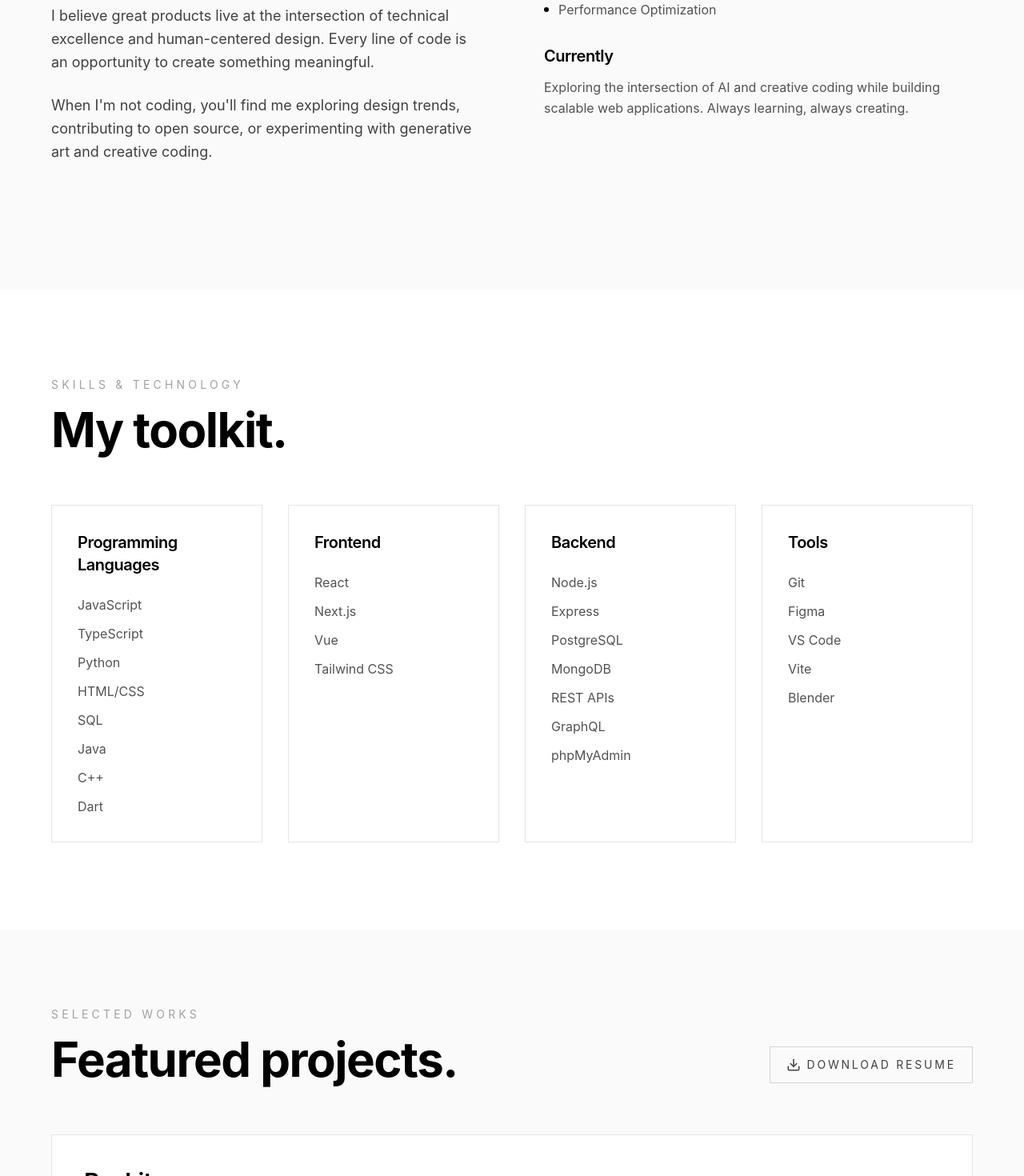
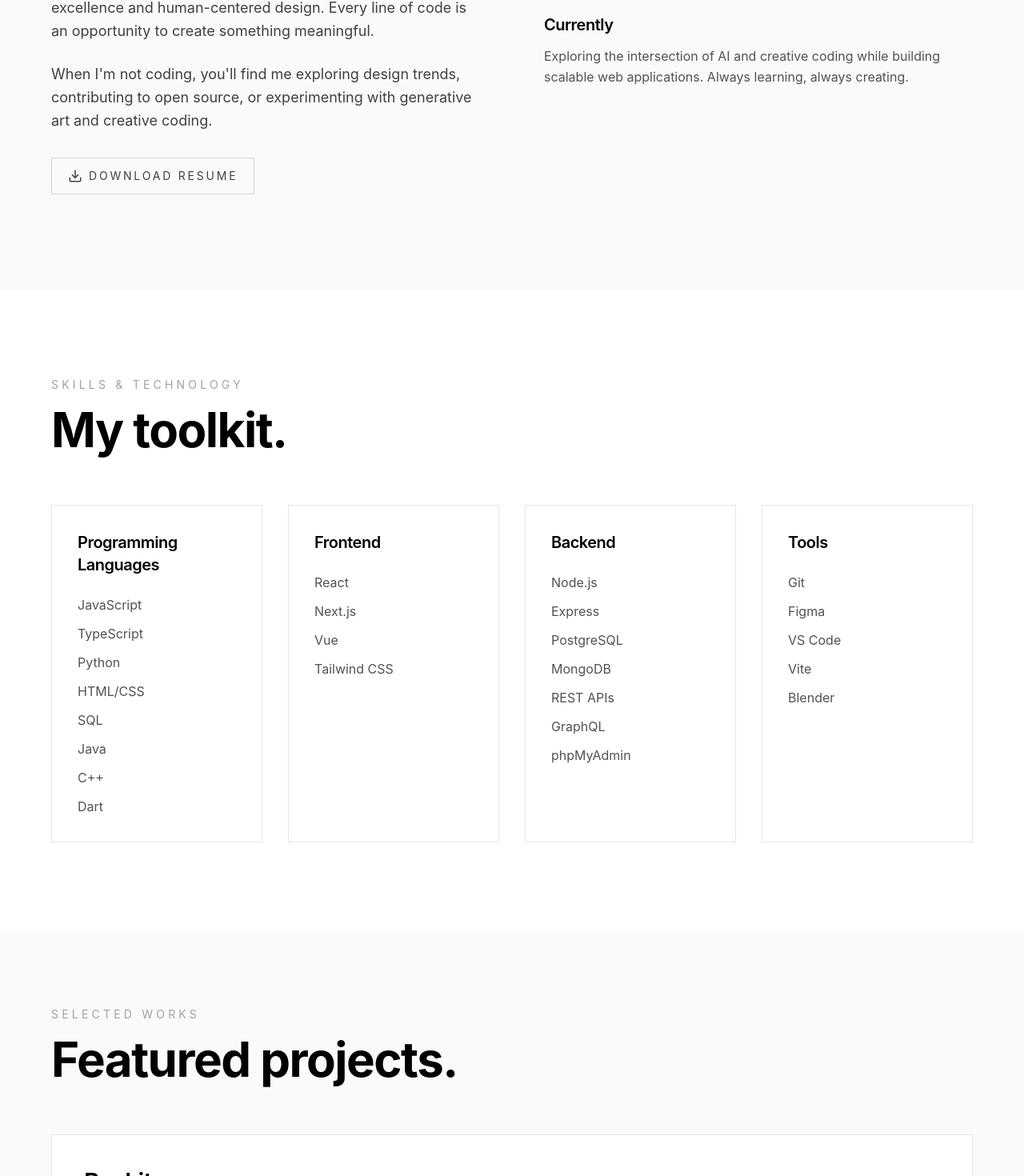
Before and after one commit to krsrcio/krim, a React (Vite) app: page / in a window 1280 px wide. Shown: the part 1238-2708 px from the top of the page at 80% size. Built offline with nearby package versions, Linux system fonts and the light colour scheme.

Commit message:
moved the resume button

```diff
--- a/src/app/components/About.tsx
+++ b/src/app/components/About.tsx
@@ -1,6 +1,7 @@
 import { motion } from 'motion/react';
 import { useInView } from 'motion/react';
 import { useRef } from 'react';
+import { Download } from 'lucide-react';
 
 export function About() {
   const ref = useRef(null);
@@ -38,6 +39,15 @@ export function About() {
               When I'm not coding, you'll find me exploring design trends, contributing to open source,
               or experimenting with generative art and creative coding.
             </p>
+            <a
+              href="/resume.pdf"
+              download
+              className="mt-8 inline-flex items-center gap-2 text-sm tracking-[0.2em] uppercase border border-neutral-300 px-5 py-3 text-neutral-700 hover:text-black hover:border-black transition-colors duration-300"
+              aria-label="Download resume"
+            >
+              <Download size={18} />
+              Download resume
+            </a>
           </motion.div>
 
           <motion.div
--- a/src/app/components/Projects.tsx
+++ b/src/app/components/Projects.tsx
@@ -1,6 +1,5 @@
 import { motion, useInView } from 'motion/react';
 import { useRef } from 'react';
-import { Download, ExternalLink, Github } from 'lucide-react';
 
 const projects = [
   {
@@ -52,7 +51,6 @@ export function Projects() {
           initial={{ opacity: 0, y: 40 }}
           animate={isInView ? { opacity: 1, y: 0 } : {}}
           transition={{ duration: 0.8 }}
-          className="flex flex-col gap-6 md:flex-row md:items-end md:justify-between"
         >
           <div>
             <p className="text-sm tracking-[0.3em] uppercase text-neutral-400 mb-4">SELECTED WORKS</p>
@@ -60,15 +58,6 @@ export function Projects() {
               Featured projects.
             </h2>
           </div>
-          <a
-            href="/resume.pdf"
-            download
-            className="inline-flex items-center gap-2 text-sm tracking-[0.2em] uppercase border border-neutral-300 px-5 py-3 text-neutral-700 hover:text-black hover:border-black transition-colors duration-300"
-            aria-label="Download resume"
-          >
-            <Download size={18} />
-            Download resume
-          </a>
         </motion.div>
 
         <div className="h-16" />
```
